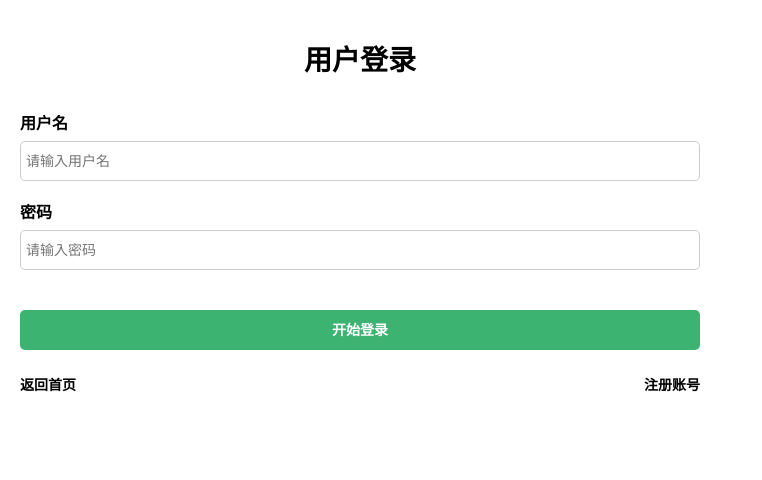
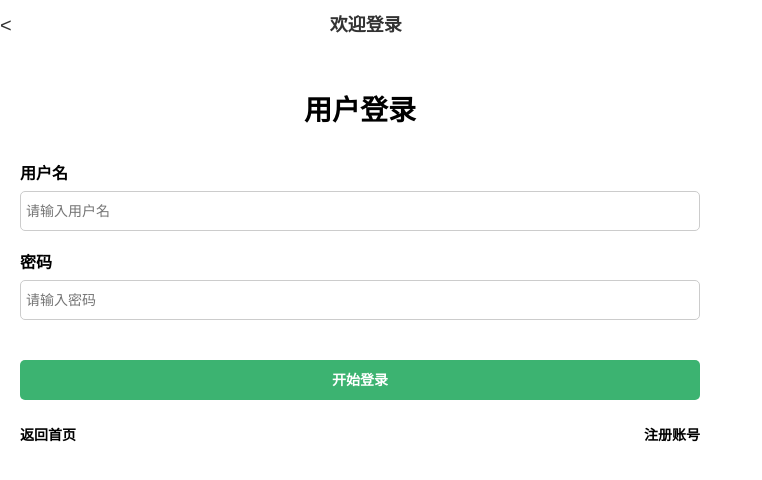
Before and after one commit to JuferBlue/Medical-Companionship-App, a Vue app in the folder myAPP/: page /#/login in a window 1280 px wide. Shown: the top 480 px of the page, without its empty margins (0-762 px from the left). Built offline with nearby package versions, Linux system fonts and the light colour scheme.

Commit message:
给每个页面增加了头部返回条

```diff
--- /dev/null
+++ b/myAPP/src/components/BackHeader.vue
@@ -0,0 +1,46 @@
+<template>
+    <div class="header-container">
+      <span class="back-icon" @click="goBack">&lt;</span>
+      <span class="header-title">{{ title }}</span>
+    </div>
+  </template>
+
+  <script setup>
+  import { defineProps } from 'vue';
+  import { useRouter } from 'vue-router';
+
+  const props = defineProps({
+    title: {
+      type: String,
+      required: true,
+    },
+  });
+
+  const router = useRouter();
+
+  const goBack = () => {
+    router.back();
+  };
+  </script>
+
+  <style scoped>
+  .header-container {
+    display: flex;
+    align-items: center;
+    /* padding: 1rem; */
+    background-color: #ffffff;
+    height: 5rem;
+  }
+
+  .back-icon {
+    font-size: 2rem;
+    cursor: pointer;
+  }
+
+  .header-title {
+    flex: 1;
+    text-align: center;
+    font-size: 1.8rem; /* 根据你的需求调整字体大小 */
+    font-weight: bold;
+  }
+  </style>
--- a/myAPP/src/views/my/Login.vue
+++ b/myAPP/src/views/my/Login.vue
@@ -1,5 +1,7 @@
 
 <template>
+  <div>
+    <BackHeader title="欢迎登录" />
     <div class="container">
       <h1>用户登录</h1>
       <p v-if="errorMessage" style="color: red">{{ errorMessage }}</p>
@@ -19,9 +21,11 @@
         </div>
       </form>
     </div>
+  </div>
 </template>
 
 <script setup>
+import BackHeader from '../../components/BackHeader.vue';
 import { ref } from 'vue';
 
 const username = ref('');
--- a/myAPP/src/views/my/Register.vue
+++ b/myAPP/src/views/my/Register.vue
@@ -1,4 +1,6 @@
 <template>
+  <div>
+    <BackHeader title="注册" />
     <div class="container">
       <h1>新用户注册</h1>
       <p v-if="errorMessage" style="color: red">{{ errorMessage }}</p>
@@ -27,11 +29,13 @@
         </div>
       </form>
     </div>
+  </div>
 </template>
 
 
 <script setup>
 import { ref } from 'vue';
+import BackHeader from '../../components/BackHeader.vue';
 
 const username = ref('');
 const phoneNumber = ref('');
--- a/myAPP/src/views/my/address_management/AddAddress.vue
+++ b/myAPP/src/views/my/address_management/AddAddress.vue
@@ -1,5 +1,6 @@
 <template>
-
+  <div>
+    <BackHeader title="添加地址" />
     <div class="address-form-container">
       <h2 class="form-title">添加地址</h2>
 
@@ -24,11 +25,16 @@
       <button class="submit-btn" @click="submitForm">添加</button>
 
     </div>
+  </div>
 </template>
 
 <script>
+import BackHeader from '../../../components/BackHeader.vue';
 
 export default {
+  components: {
+    BackHeader,
+  },
   data() {
     return {
       recipient: {
--- a/myAPP/src/views/my/address_management/AddressList.vue
+++ b/myAPP/src/views/my/address_management/AddressList.vue
@@ -1,4 +1,6 @@
 <template>
+    <div>
+        <BackHeader title="地址管理" />
         <div class="address-management">
             <div class="warning">
                 您还没有添加地址~<br>请点击下方按钮添加地址
@@ -7,10 +9,12 @@
                 添加地址
             </router-link>
         </div>
+    </div>
 </template>
 
 <script setup>
 // 这里是组件的逻辑部分，目前为空
+import BackHeader from '../../../components/BackHeader.vue';
 </script>
 
 <style scoped>
--- a/myAPP/src/views/my/coupon/CouponExchange.vue
+++ b/myAPP/src/views/my/coupon/CouponExchange.vue
@@ -1,5 +1,7 @@
 
 <template>
+    <div>
+      <BackHeader title="优惠券兑换" />
       <div class="exchange-management">
         <img src="./兑换图标.png" alt="兑换图标" class="icon">
 
@@ -11,10 +13,16 @@
 
         <button class="exchange" @click="exchange">立即兑换</button>
       </div>
+    </div>
 </template>
 
 <script>
+import BackHeader from '../../../components/BackHeader.vue';
 export default {
+  // 导出组件
+  components: {
+    BackHeader,
+  },
   name: 'exchange',
   methods: {
     exchange() {
--- a/myAPP/src/views/my/coupon/CouponList.vue
+++ b/myAPP/src/views/my/coupon/CouponList.vue
@@ -1,5 +1,6 @@
 <template>
 	  <div>
+      <BackHeader title="我的优惠券" />
       <div>
           <h3 class="title">&nbsp;可用优惠券</h3>
       </div>
@@ -26,7 +27,12 @@
 </template>
 
 <script>
+import BackHeader from '../../../components/BackHeader.vue';
 export default {
+// 导出组件
+components: {
+  BackHeader,
+},
 name: 'CouponComponent',
 methods: {
   redeemCoupon() {
--- a/myAPP/src/views/my/help_center/HelpCenter.vue
+++ b/myAPP/src/views/my/help_center/HelpCenter.vue
@@ -1,76 +1,83 @@
 <template>
   <div>
-      <div>
+    <BackHeader title="常见问题"></BackHeader>
+    <!-- <div>
       <p class="title">常见问题</p>
-    </div>
+    </div> -->
 
     <div>
       <button @click="toggleDropdown11" class="button">猜你想问</button>
       <div class="dropdown" v-if="showDropdown11">
+        <!-- 内容... -->
+      </div>
+    </div>
 
     <div>
       <button @click="toggleDropdown1" class="button">如何申请售后服务？</button>
       <div class="dropdown" v-if="showDropdown1">
-          <p>您好，您可以拨打客服热线，详细描述问题原因，我们会在24h内为您处理的。涉及纸质报告的务必拍照留存，以便获得有效的处理哈。同时您可以通过微信客服反馈问题，我们会第一时间为您处理解决。</p>
+        <p>内容...</p>
       </div>
     </div>
 
     <div>
       <button @click="toggleDropdown2" class="button">东西送错怎么办?</button>
       <div class="dropdown" v-if="showDropdown2">
-          <p>您好，如陪诊师未离开，请直接让陪诊师带回。如陪诊师已离开，请将您收到的纸质报告后拍照留好，然后拨打客服热线，详细描述错送情况，错送的报告/药品务必保留照片，人工客服及时有效的处理哈。同时您也可以在线客服反馈，我们会第一时间为您处理。</p>
+        <p>内容...</p>
       </div>
     </div>
 
-      </div>
-    </div>
+    <!-- 更多问题按钮和下拉框... -->
 
     <div>
       <button @click="toggleDropdown22" class="button">订单</button>
       <div class="dropdown" v-if="showDropdown22">
-
         <div>
           <button @click="toggleDropdown3" class="button">怎么修改订单信息?</button>
           <div class="dropdown" v-if="showDropdown3">
-          <p>您好，您的订单一旦付款，只能通过人工客服进行修改，还请您见谅。</p>
+            <p>内容...</p>
           </div>
         </div>
 
         <div>
           <button @click="toggleDropdown4" class="button">如何取消订单?</button>
           <div class="dropdown" v-if="showDropdown4">
-          <p>您好:<br>1.订单未付款之前，在小程序上可以取消订单，系统也会在付款时间到期后自动取消，取消成功订单状态显示【已取消】，订单一旦取消，将无法恢复。<br>2.订单付款后您自己将无法取消订单，可以联系客服进行处理。</p>
+            <p>内容...</p>
           </div>
         </div>
 
+        <!-- 更多订单相关问题... -->
       </div>
     </div>
 
     <div>
       <button @click="toggleDropdown33" class="button">售后</button>
       <div class="dropdown" v-if="showDropdown33">
-
         <div>
           <button @click="toggleDropdown5" class="button">违规订单处理规则?</button>
           <div class="dropdown" v-if="showDropdown5">
-          <p>您好，下单成功后，因个人原因，就诊时间前12小时内取消订单-扣除5%服务费用，就诊时间前6小时内取消订单-扣除10%服务费用，就诊时间前3小时内取消订单扣除50%服务费用，就诊时问前2小时内取消订单-扣除100%服务费用。</p>
+            <p>内容...</p>
           </div>
         </div>
 
         <div>
           <button @click="toggleDropdown6" class="button">退款到账的时间是多久?</button>
           <div class="dropdown" v-if="showDropdown6">
-          <p>您好，订单取消成功或者售后审核完成之后，我们会在三个工作日为您处理完退款，不同银行退款周期不同如您的订单超过退款周期仍未收到退款，请您联系客服为您处理。</p>
+            <p>内容...</p>
           </div>
         </div>
 
+        <!-- 更多售后相关问题... -->
       </div>
     </div>
   </div>
 </template>
 
   <script>
+  import BackHeader from '../../../components/BackHeader.vue';
   export default {
+    components: {
+      BackHeader,
+    },
     data() {
       return {
         // 控制下拉框的显示与隐藏
--- a/myAPP/src/views/my/patient_management/AddPatient.vue
+++ b/myAPP/src/views/my/patient_management/AddPatient.vue
@@ -1,4 +1,6 @@
 <template>
+  <div>
+    <BackHeader title="添加就诊人" />
     <div class="add-patient-form">
       <h2>添加就诊人</h2>
 
@@ -60,11 +62,16 @@
         <button type="submit" class="btn-add">添加</button>
       </form>
     </div>
+  </div>
 
 </template>
 
 <script>
+import BackHeader from '../../../components/BackHeader.vue';
 export default {
+  components: {
+    BackHeader,
+  },
   data() {
     return {
       patient: {
--- a/myAPP/src/views/my/patient_management/PatientList.vue
+++ b/myAPP/src/views/my/patient_management/PatientList.vue
@@ -1,4 +1,6 @@
 <template>
+    <div>
+        <BackHeader title="就诊人管理" />
         <div class="patient-management">
             <div class="warning">
                 您还没有添加就诊人~<br>请点击下方按钮添加就诊人
@@ -7,10 +9,12 @@
                 添加就诊人
             </router-link>
         </div>
+    </div>
 </template>
 
 <script setup>
 // 这里是组件的逻辑部分，目前为空
+import BackHeader from '../../../components/BackHeader.vue';
 </script>
 
 <style scoped>
```
Lines whose indentation alone changed are shown as unchanged.
